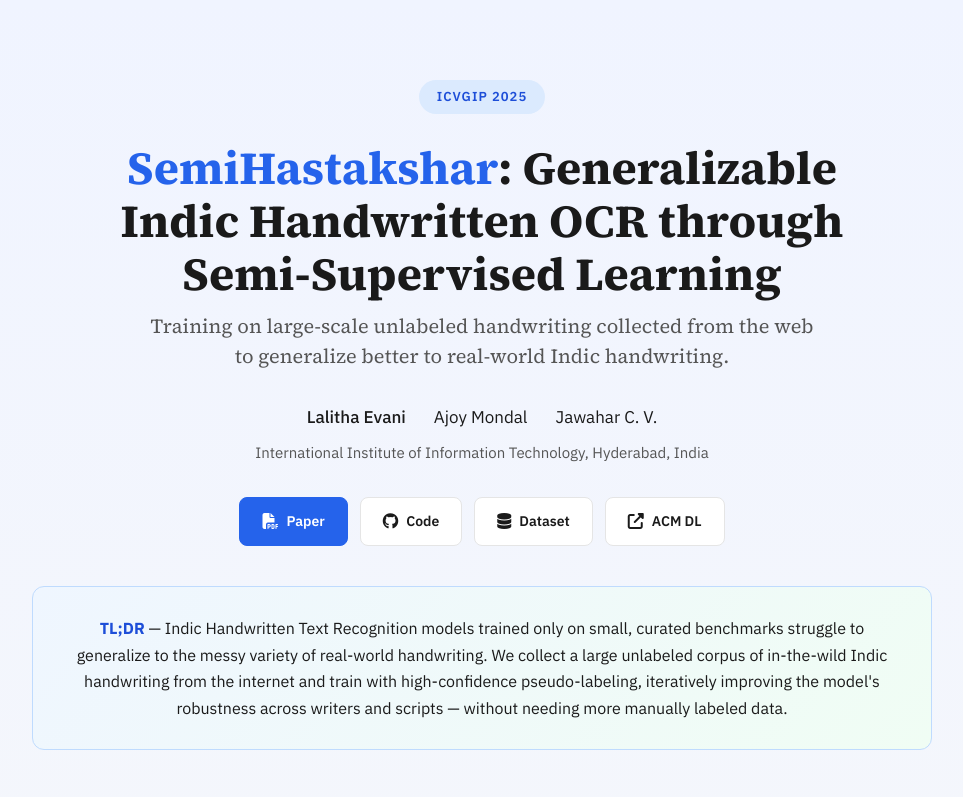
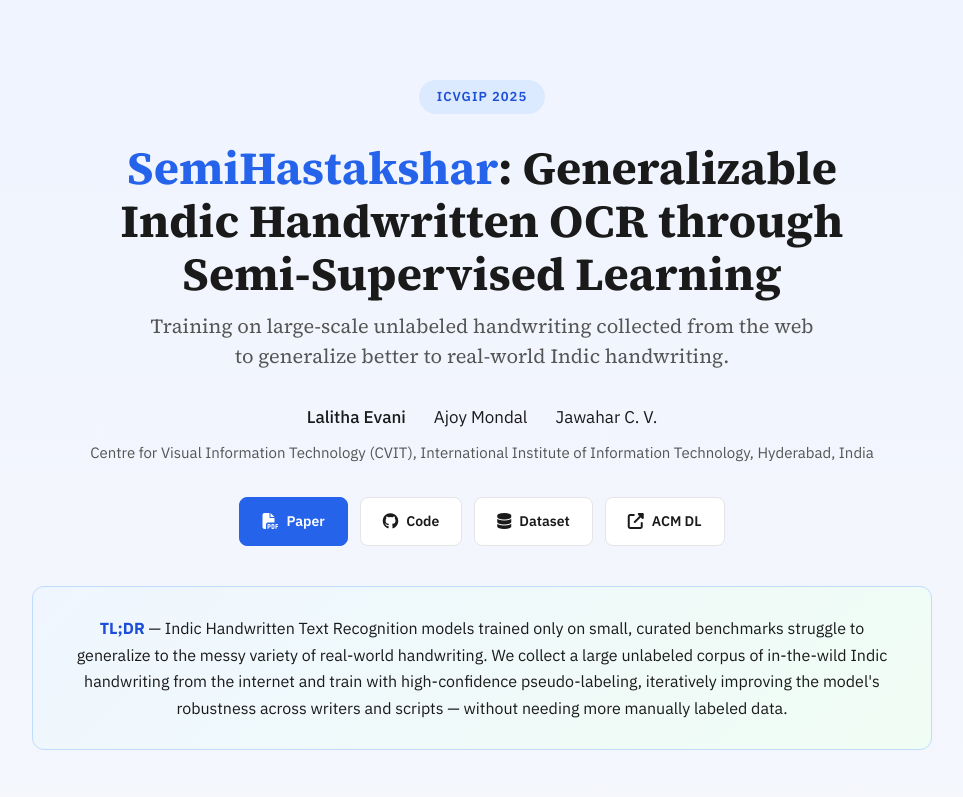
Before and after one commit to LalithaEvani/SemiHastakshar-page, a plain HTML site: page index.html in a window 1280 px wide. Shown: the top 797 px of the page, without its empty margins (158-1121 px from the left). Drawn offline with Linux system fonts and the light colour scheme; some icons are missing.

Commit message:
Add CVIT to the affiliation line, matching the CVIP project page
Co-Authored-By: Claude Sonnet 5 <noreply@anthropic.com>

```diff
--- a/index.html
+++ b/index.html
@@ -31,7 +31,7 @@
     <span>Jawahar C. V.</span>
   </div>
   <div class="affiliation">
-    International Institute of Information Technology, Hyderabad, India
+    Centre for Visual Information Technology (CVIT), International Institute of Information Technology, Hyderabad, India
   </div>
 
   <!-- Buttons -->
```
